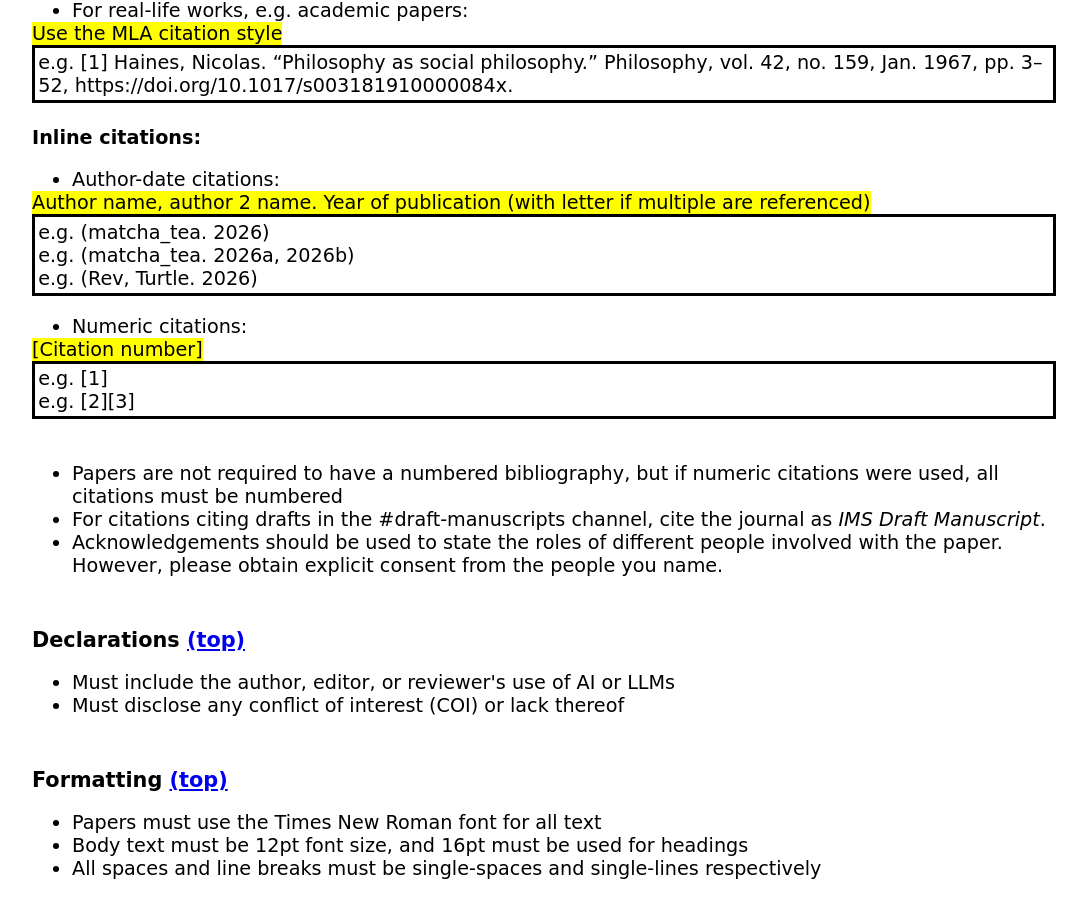
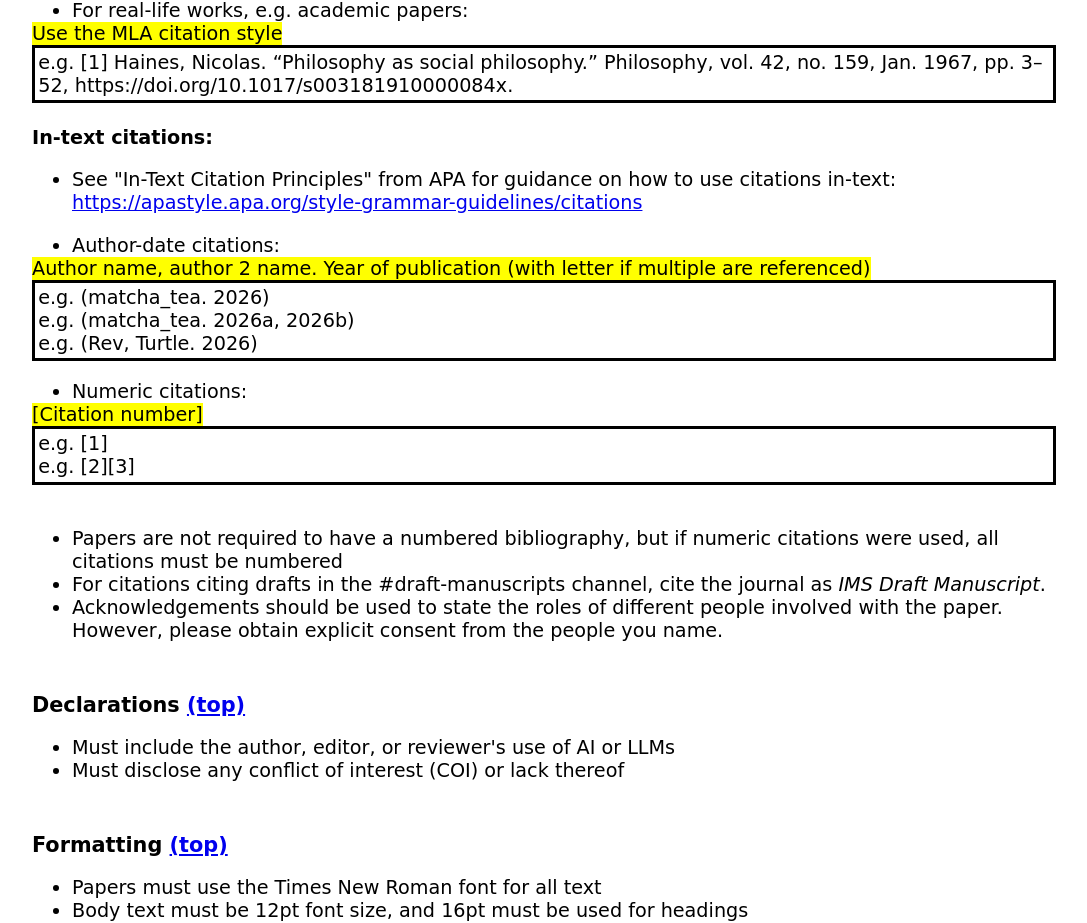
Before and after one commit to imsresearch/ims-website, a React (Vite) app: page /publish-with-us/style-guide in a window 1280 px wide. Shown: the part 3057-3980 px from the top of the page, without its empty margins (96-1183 px from the left). Built offline with nearby package versions, Linux system fonts and the light colour scheme.

Commit message:
Update style guide

```diff
--- a/src/pages/pubdep/style-guide.jsx
+++ b/src/pages/pubdep/style-guide.jsx
@@ -240,7 +240,10 @@ export default function StyleGuide() {
                             e.g. [1] Haines, Nicolas. “Philosophy as social philosophy.” Philosophy, vol. 42, no. 159, Jan. 1967, pp. 3–52, https://doi.org/10.1017/s003181910000084x.
                         </div>
                         <br />
-                        <b>Inline citations:</b>
+                        <b>In-text citations:</b>
+                        <ul>
+                            <li>See "In-Text Citation Principles" from APA for guidance on how to use citations in-text: <a href="https://apastyle.apa.org/style-grammar-guidelines/citations">https://apastyle.apa.org/style-grammar-guidelines/citations</a></li>
+                        </ul>
                         <ul>
                             <li>Author-date citations:</li>
                         </ul>
```
